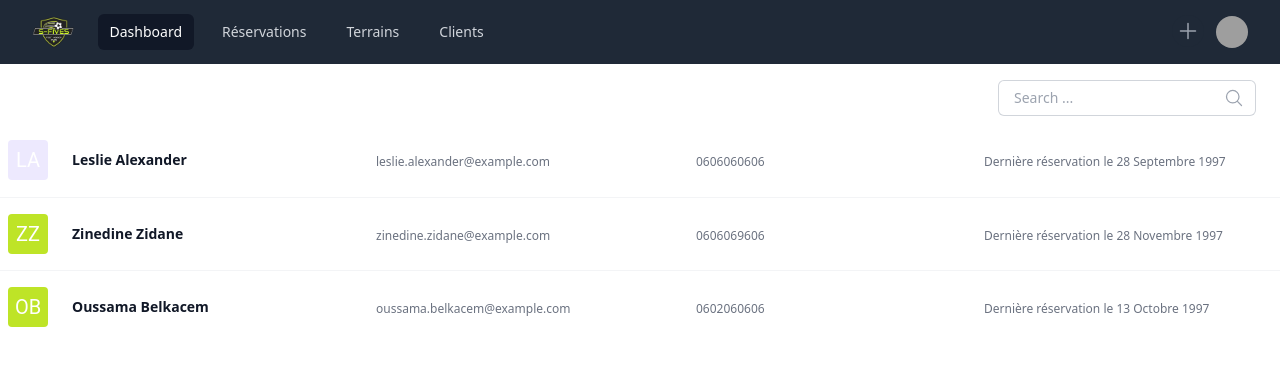
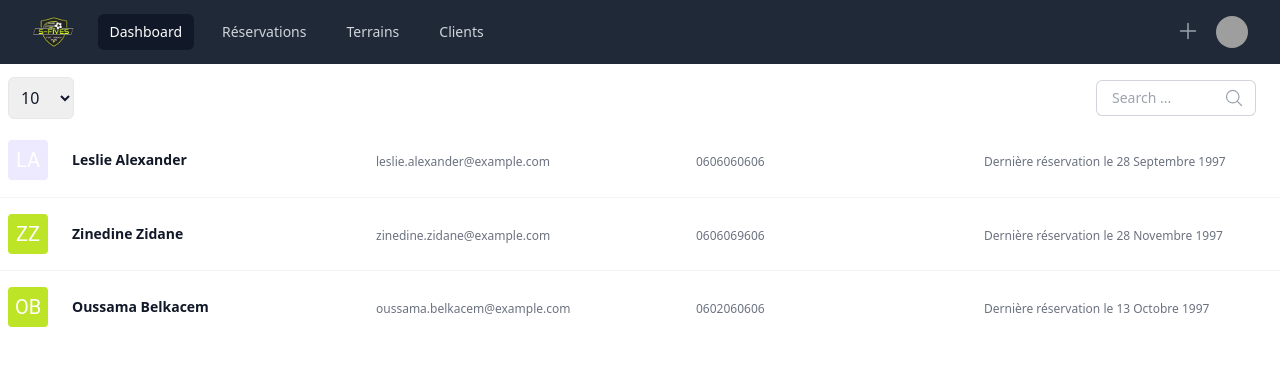
Before and after one commit to belkacem-oussama/SFive-Checking-Front, a React (Vite) app in the folder front/: page /customers in a window 1280 px wide. Shown: the top 366 px of the page. Built offline with nearby package versions, Linux system fonts and the light colour scheme; grey boxes are pictures that could not be loaded.

Commit message:
adding limit element

```diff
--- /dev/null
+++ b/front/src/components/NativeSelect.jsx
@@ -0,0 +1,27 @@
+import * as React from "react"
+import { useState } from "react"
+
+export default function NativeSelectComponent() {
+  const [selectedValue, setSelectedValue] = useState(10)
+
+  const limitInput = [10, 25, 50, 100]
+
+  const handleChange = (e) => {
+    setSelectedValue(e.target.value)
+  }
+
+  return (
+    <select
+      className="form-select outline-none border p-2 mt-2 rounded-md text-gray-900 ring-gray-300"
+      aria-label="Default select example"
+      value={selectedValue}
+      onChange={handleChange}
+    >
+      {limitInput.map((item, index) => (
+        <option key={index} value={item}>
+          {item}
+        </option>
+      ))}
+    </select>
+  )
+}
--- a/front/src/components/Search.jsx
+++ b/front/src/components/Search.jsx
@@ -1,23 +1,23 @@
 export default function SearchBar() {
   return (
-    <div className="relative mt-2 flex justify-center sm:justify-end sm:mr-6">
+    <div className="relative mt-2 flex justify-center sm:justify-end sm:mr-6 w-40 mr-2">
       <div className="relative">
         <input
           type="text"
           placeholder="Search ..."
-          className="rounded-md py-1.5 px-4 my-2 text-gray-900 ring-1 ring-inset ring-gray-300 focus:outline-none placeholder:text-gray-400 sm:text-sm sm:leading-6 pr-10"
+          className="rounded-md py-1.5 px-4 my-2 text-gray-900 ring-1 ring-inset ring-gray-300 focus:outline-none placeholder:text-gray-400 sm:text-sm sm:leading-6 pr-10 w-full"
         />
         <svg
           xmlns="http://www.w3.org/2000/svg"
           fill="none"
           viewBox="0 0 24 24"
-          stroke-width="1.5"
+          strokeWidth="1.5"
           stroke="currentColor"
           className="absolute right-3 top-1/2 transform -translate-y-1/2 w-5 h-5 text-gray-400"
         >
           <path
-            stroke-linecap="round"
-            stroke-linejoin="round"
+            strokeLinecap="round"
+            strokeLinejoin="round"
             d="m21 21-5.197-5.197m0 0A7.5 7.5 0 1 0 5.196 5.196a7.5 7.5 0 0 0 10.607 10.607Z"
           />
         </svg>
--- a/front/src/pages/Customers.jsx
+++ b/front/src/pages/Customers.jsx
@@ -1,6 +1,7 @@
 import { Avatar } from "@mui/material"
 import { Link } from "react-router-dom"
 import SearchBar from "../components/Search.jsx"
+import NativeSelectComponent from "../components/NativeSelect.jsx"
 
 const people = [
   {
@@ -72,7 +73,12 @@ function stringAvatar(name) {
 export default function Customers() {
   return (
     <>
-      <SearchBar />
+      <div className="flex justify-between items-center">
+        <span className="ml-2">
+          <NativeSelectComponent />
+        </span>
+        <SearchBar />
+      </div>
       <ul
         role="list"
         className="md:grid md:grid-rows-6 divide-y divide-gray-100"
```
